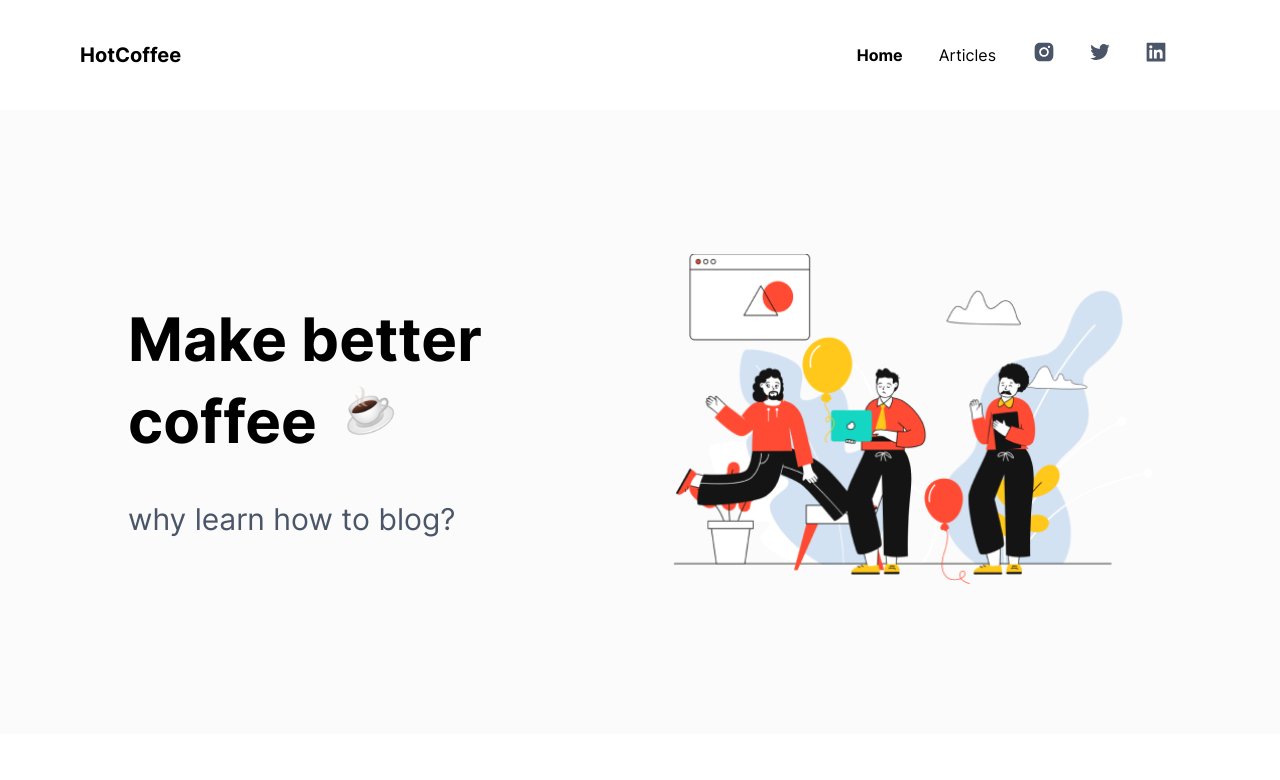
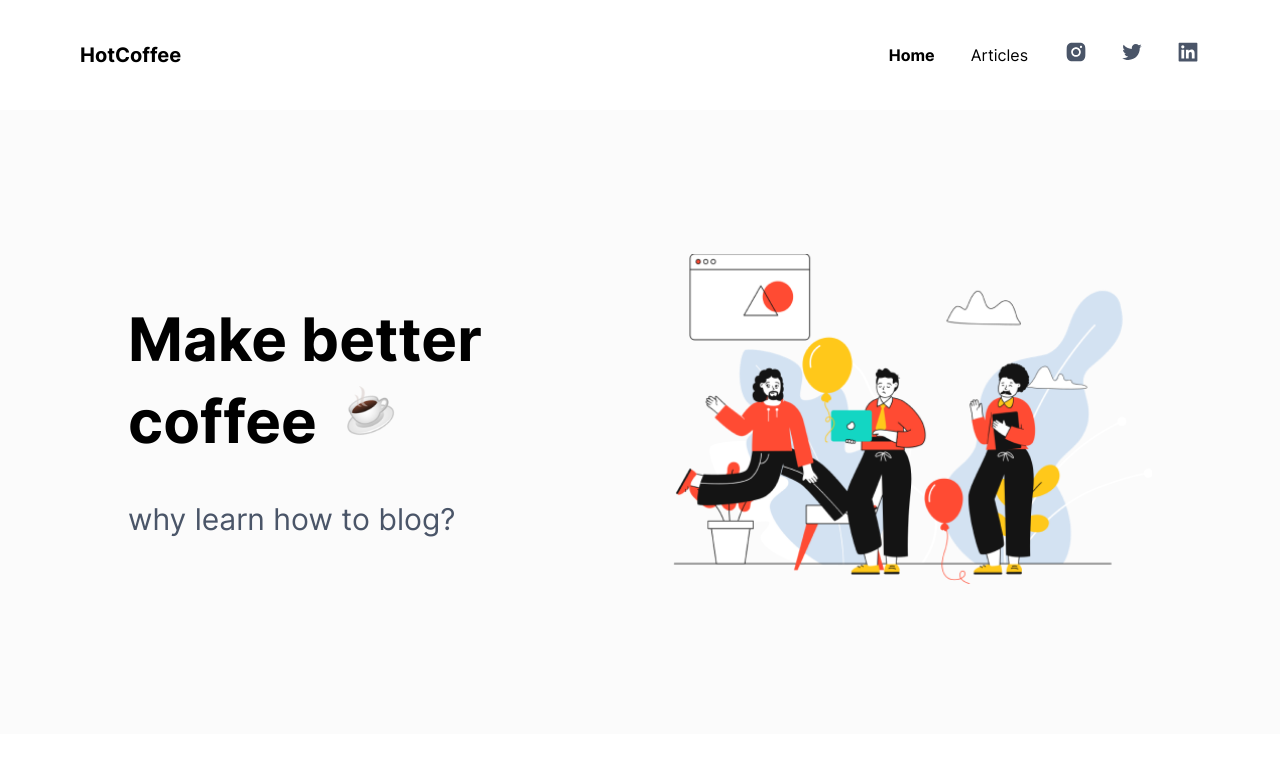
Before and after one commit to RafaelGoulartB/next-blog-cms, a Next.js app: page / in a window 1280 px wide. Shown: the top 780 px of the page. Built offline with nearby package versions, Linux system fonts and the light colour scheme; a web font is replaced by a local one.

Commit message:
fix: remove margin right from the last item

```diff
--- a/components/social-links.tsx
+++ b/components/social-links.tsx
@@ -9,8 +9,8 @@ interface SocialLinksProps {
 
 const SocialLinks: React.FC<SocialLinksProps> = ({ link, icon }) => {
   return (
-    <ChakraLink href={link} isExternal>
-      <Icon as={icon} w={6} h={6} mr="8" color="gray.500" />
+    <ChakraLink href={link} isExternal mr="8" _last={{ mr: '0' }}>
+      <Icon as={icon} w={6} h={6} color="gray.500" />
     </ChakraLink>
   )
 }
```
